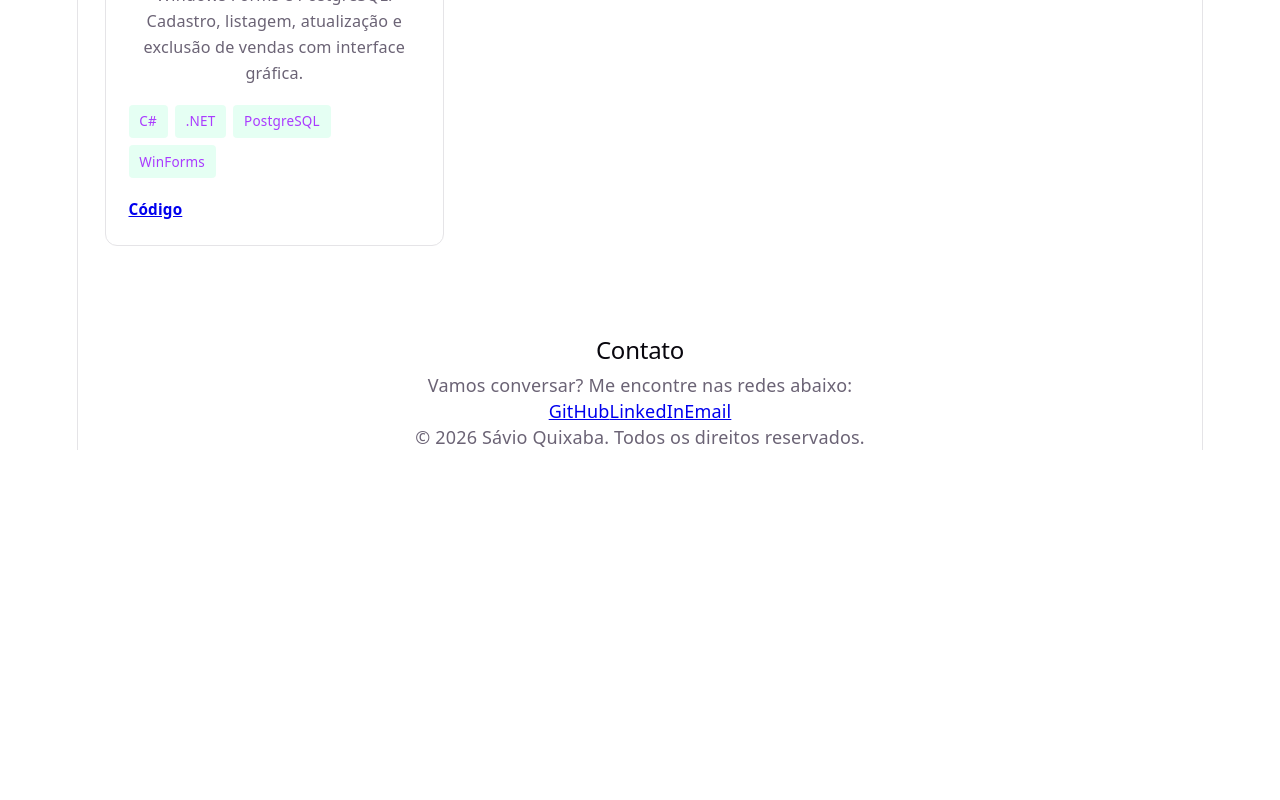
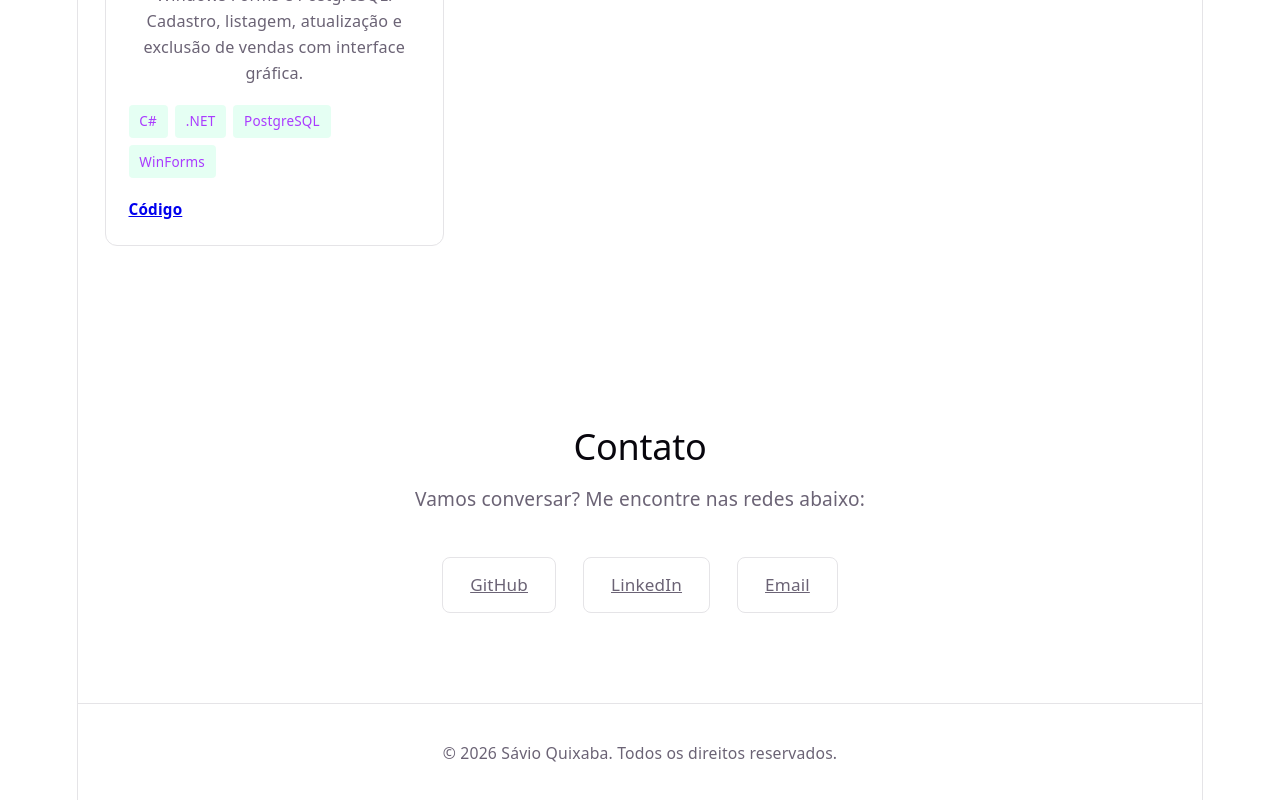
Before and after one commit to savioquixaba/Portifolio, a React (Vite) app: page / in a window 1280 px wide. Shown: the part 2544-3344 px from the top of the page. Before the commit the page ends 2994 px from the top, so only its background shows below. Built offline with nearby package versions, Linux system fonts and the light colour scheme; the HTML template or start-up script is replaced by a standard one.

Commit message:
feat: estiliza Contato e Footer, adiciona foto de perfil, email e texto sobre

```diff
--- a/src/components/About.jsx
+++ b/src/components/About.jsx
@@ -9,14 +9,13 @@ function About() {
           <div className={styles.photoContainer}>
             <img
               className={styles.photo}
-              src="https://via.placeholder.com/200"
+              src="/perfil.jpg"
               alt="Foto de perfil"
             />
           </div>
           <div>
             <p className={styles.text}>
-              Desenvolvedor Back-end Java apaixonado por tecnologia e soluções escaláveis.
-              Aqui vai um texto contando sua história, experiência e objetivos profissionais.
+              Desenvolvedor Back-end Java com foco em criar APIs robustas e bem estruturadas. Curioso por natureza, estou sempre buscando entender o funcionamento das tecnologias que uso e aplicar boas práticas, sou bastante ágil e gosto de fazer entregas o mais rápido possível.
             </p>
             <div className={styles.tags}>
               <span className={styles.tag}>Java</span>
--- a/src/components/Contact.jsx
+++ b/src/components/Contact.jsx
@@ -1,18 +1,20 @@
+import styles from "./Contact.module.css";
+
 function Contact() {
   return (
-    <section id="contact">
-      <div>
-        <h2>Contato</h2>
-        <p>Vamos conversar? Me encontre nas redes abaixo:</p>
-        <div>
-          <a href="https://github.com/savioquixaba" target="_blank" rel="noopener noreferrer">
-            <span>GitHub</span>
+    <section id="contact" className={styles.section}>
+      <div className={styles.content}>
+        <h2 className={styles.title}>Contato</h2>
+        <p className={styles.subtitle}>Vamos conversar? Me encontre nas redes abaixo:</p>
+        <div className={styles.links}>
+          <a className={styles.link} href="https://github.com/savioquixaba" target="_blank" rel="noopener noreferrer">
+            GitHub
           </a>
-          <a href="https://linkedin.com/in/savioquixaba" target="_blank" rel="noopener noreferrer">
-            <span>LinkedIn</span>
+          <a className={styles.link} href="https://linkedin.com/in/savioquixaba" target="_blank" rel="noopener noreferrer">
+            LinkedIn
           </a>
-          <a href="mailto:savio@email.com">
-            <span>Email</span>
+          <a className={styles.link} href="mailto:savioquixabaone@gmail.com">
+            Email
           </a>
         </div>
       </div>
--- /dev/null
+++ b/src/components/Contact.module.css
@@ -0,0 +1,47 @@
+.section {
+  padding: 5rem 1.5rem;
+}
+
+.content {
+  max-width: 600px;
+  margin: 0 auto;
+  text-align: center;
+}
+
+.title {
+  font-size: 2rem;
+  margin-bottom: 1rem;
+}
+
+.subtitle {
+  color: var(--text-muted);
+  margin-bottom: 2.5rem;
+  font-size: 1.0625rem;
+}
+
+.links {
+  display: flex;
+  justify-content: center;
+  gap: 1.5rem;
+  flex-wrap: wrap;
+}
+
+.link {
+  display: flex;
+  align-items: center;
+  gap: 0.5rem;
+  padding: 0.75rem 1.5rem;
+  background: var(--bg-card);
+  border: 1px solid var(--border);
+  border-radius: 8px;
+  color: var(--text);
+  font-size: 0.95rem;
+  font-weight: 500;
+  transition: all 0.2s;
+}
+
+.link:hover {
+  border-color: var(--accent);
+  color: var(--accent);
+  transform: translateY(-2px);
+}
--- a/src/components/Footer.jsx
+++ b/src/components/Footer.jsx
@@ -1,6 +1,8 @@
+import styles from "./Footer.module.css";
+
 function Footer() {
   return (
-    <footer>
+    <footer className={styles.footer}>
       <p>&copy; 2026 Sávio Quixaba. Todos os direitos reservados.</p>
     </footer>
   );
--- /dev/null
+++ b/src/components/Footer.module.css
@@ -0,0 +1,7 @@
+footer {
+  text-align: center;
+  padding: 2rem 1.5rem;
+  border-top: 1px solid var(--border);
+  color: var(--text-muted);
+  font-size: 0.875rem;
+}
```
Also changed, not shown: public/perfil.jpg (added).
